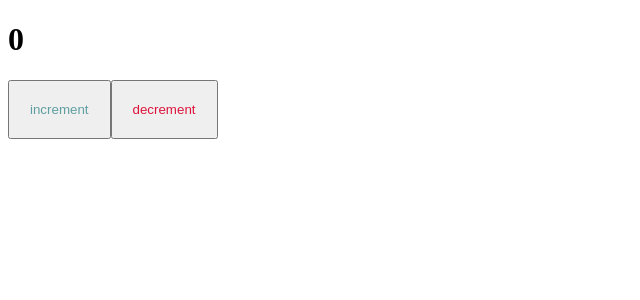
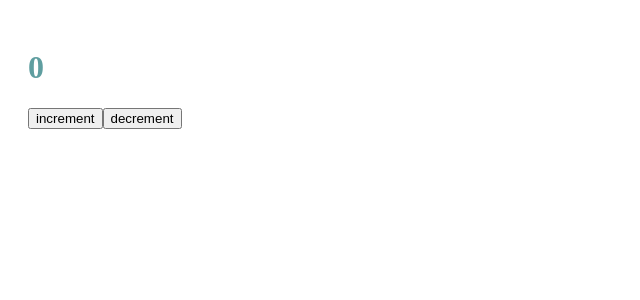
Before and after one commit to Dimaaasik/midcor, a React app: page / in a window 1280 px wide. Shown: the top 300 px of the page, without its empty margins (0-640 px from the left). Built offline with nearby package versions, Linux system fonts and the light colour scheme.

Commit message:
css module settings

```diff
--- a/package.json
+++ b/package.json
@@ -18,6 +18,7 @@
     "@types/webpack": "^5.28.0",
     "@types/webpack-dev-server": "^4.7.2",
     "html-webpack-plugin": "^5.5.0",
+    "mini-css-extract-plugin": "^2.7.6",
     "ts-loader": "^9.2.6",
     "ts-node": "^10.5.0",
     "typescript": "^4.5.5",
--- a/src/components/Counter.tsx
+++ b/src/components/Counter.tsx
@@ -1,5 +1,5 @@
 import React, {useState} from 'react';
-import './Counter.scss'
+import classes from './Counter.module.scss';
 
 export const Counter = () => {
     const [count, setCount] = useState(0);
@@ -12,7 +12,7 @@
         setCount(count - 1)
     }
     return (
-        <div>
+        <div className={classes.plus}>
             <h1>{count}</h1>
             <button onClick={increment} className={'plus'}>increment</button>
             <button onClick={decrement} className={'minus'}>decrement</button>
--- /dev/null
+++ b/src/global.d.ts
@@ -0,0 +1,7 @@
+declare module '*.scss'{
+    interface IClassNames{
+        [className: string]: string
+    }
+    const classNames: IClassNames;
+    export = classNames
+}
```
Also changed, not shown: src/components/Counter.module.scss (renamed from src/components/Counter.scss), 4 other files (tests, documents, lock files or other folders).
